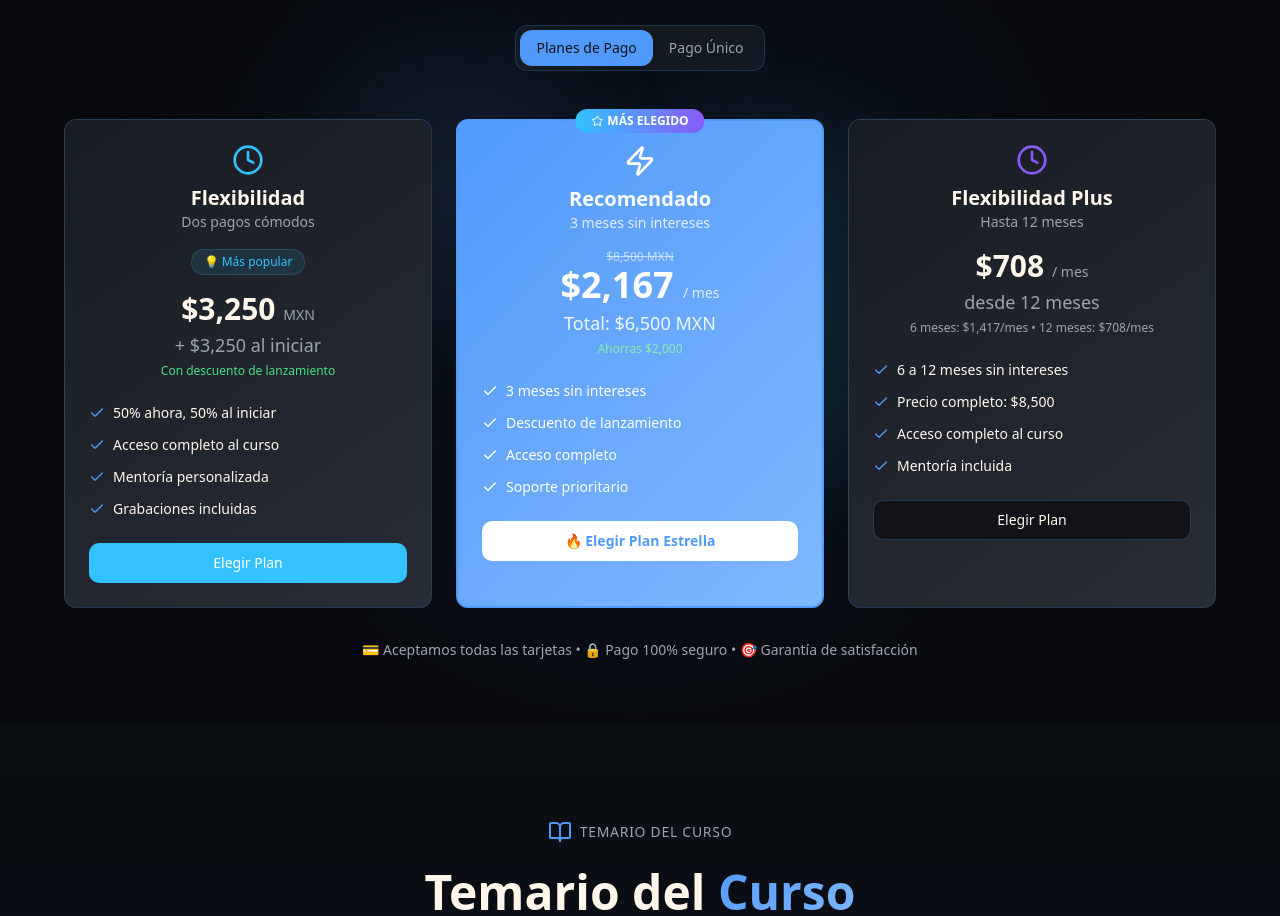
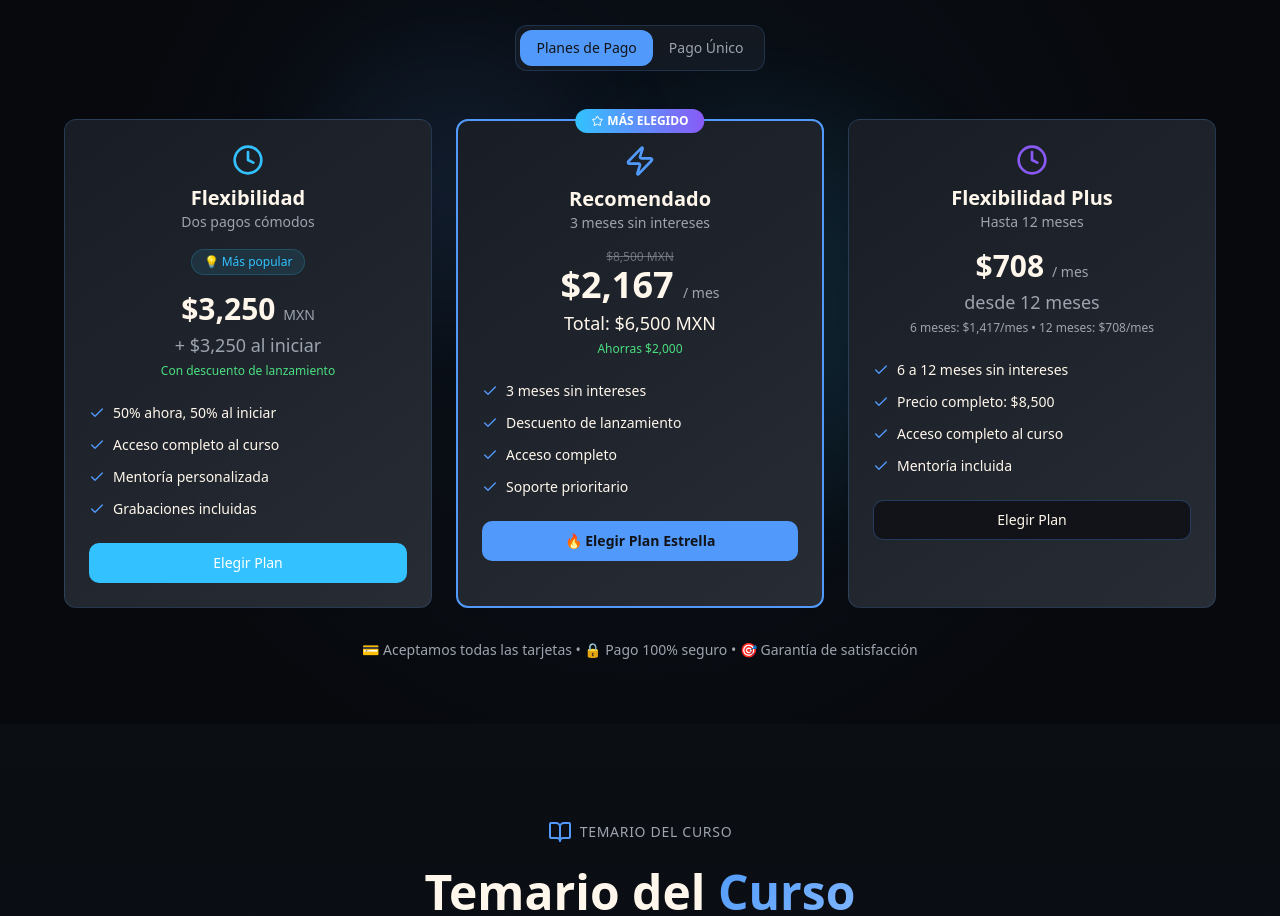
Before and after one commit to joaquin-c-dev/joaquinc-dev-landing, a React (Vite) app: page / in a window 1280 px wide. Shown: the part 1029-1945 px from the top of the page. Built offline with nearby package versions, Linux system fonts and the light colour scheme.

Commit message:
Ajustar fondo de plan central

```diff
--- a/src/components/PricingSection.tsx
+++ b/src/components/PricingSection.tsx
@@ -88,7 +88,7 @@ const PricingSection = () => {
           </Card>
 
           {/* Plan 2 - Destacado (Centro) */}
-          <Card className="relative p-6 bg-gradient-primary border-2 border-primary shadow-glow-lg hover:shadow-glow-lg transition-all duration-300">
+          <Card className="relative p-6 bg-gradient-card border-2 border-primary shadow-glow-lg hover:shadow-glow-lg transition-all duration-300">
             {/* Most popular badge */}
             <div className="absolute -top-3 left-1/2 transform -translate-x-1/2">
               <div className="bg-gradient-accent text-white px-4 py-1 rounded-full text-xs font-bold flex items-center gap-1">
@@ -99,43 +99,43 @@ const PricingSection = () => {
 
             <div className="text-center">
               <div className="mb-4">
-                <Zap className="w-8 h-8 mx-auto mb-2 text-white" />
-                <h3 className="text-xl font-bold text-white">Recomendado</h3>
-                <p className="text-sm text-white/80">3 meses sin intereses</p>
+                <Zap className="w-8 h-8 mx-auto mb-2 text-primary" />
+                <h3 className="text-xl font-bold text-foreground">Recomendado</h3>
+                <p className="text-sm text-muted-foreground">3 meses sin intereses</p>
               </div>
 
               {/* Price */}
               <div className="mb-6">
-                <div className="text-xs text-white/60 line-through">$8,500 MXN</div>
-                <div className="text-4xl font-black text-white mb-1">
-                  $2,167 <span className="text-sm font-normal text-white/80">/ mes</span>
+                <div className="text-xs text-muted-foreground/60 line-through">$8,500 MXN</div>
+                <div className="text-4xl font-black text-foreground mb-1">
+                  $2,167 <span className="text-sm font-normal text-muted-foreground">/ mes</span>
                 </div>
-                <div className="text-lg text-white/90">Total: $6,500 MXN</div>
-                <div className="text-xs text-green-300 mt-1">Ahorras $2,000</div>
+                <div className="text-lg text-foreground">Total: $6,500 MXN</div>
+                <div className="text-xs text-green-400 mt-1">Ahorras $2,000</div>
               </div>
 
               {/* Features */}
               <ul className="space-y-3 mb-6 text-left">
                 <li className="flex items-center gap-2">
-                  <Check className="w-4 h-4 text-white flex-shrink-0" />
-                  <span className="text-sm text-white">3 meses sin intereses</span>
+                  <Check className="w-4 h-4 text-primary flex-shrink-0" />
+                  <span className="text-sm text-foreground">3 meses sin intereses</span>
                 </li>
                 <li className="flex items-center gap-2">
-                  <Check className="w-4 h-4 text-white flex-shrink-0" />
-                  <span className="text-sm text-white">Descuento de lanzamiento</span>
+                  <Check className="w-4 h-4 text-primary flex-shrink-0" />
+                  <span className="text-sm text-foreground">Descuento de lanzamiento</span>
                 </li>
                 <li className="flex items-center gap-2">
-                  <Check className="w-4 h-4 text-white flex-shrink-0" />
-                  <span className="text-sm text-white">Acceso completo</span>
+                  <Check className="w-4 h-4 text-primary flex-shrink-0" />
+                  <span className="text-sm text-foreground">Acceso completo</span>
                 </li>
                 <li className="flex items-center gap-2">
-                  <Check className="w-4 h-4 text-white flex-shrink-0" />
-                  <span className="text-sm text-white">Soporte prioritario</span>
+                  <Check className="w-4 h-4 text-primary flex-shrink-0" />
+                  <span className="text-sm text-foreground">Soporte prioritario</span>
                 </li>
               </ul>
 
               <Button
-                className="w-full bg-white text-primary hover:bg-white/90 font-bold"
+                className="w-full bg-primary hover:bg-primary/90 text-primary-foreground font-bold"
                 onClick={() => window.open('https://buy.stripe.com/bJe3cx4yy1yP9Vn46Mb3q01?prefilled_promo_code=LANZAMIENTO', '_blank')}
               >
                 🔥 Elegir Plan Estrella
```
